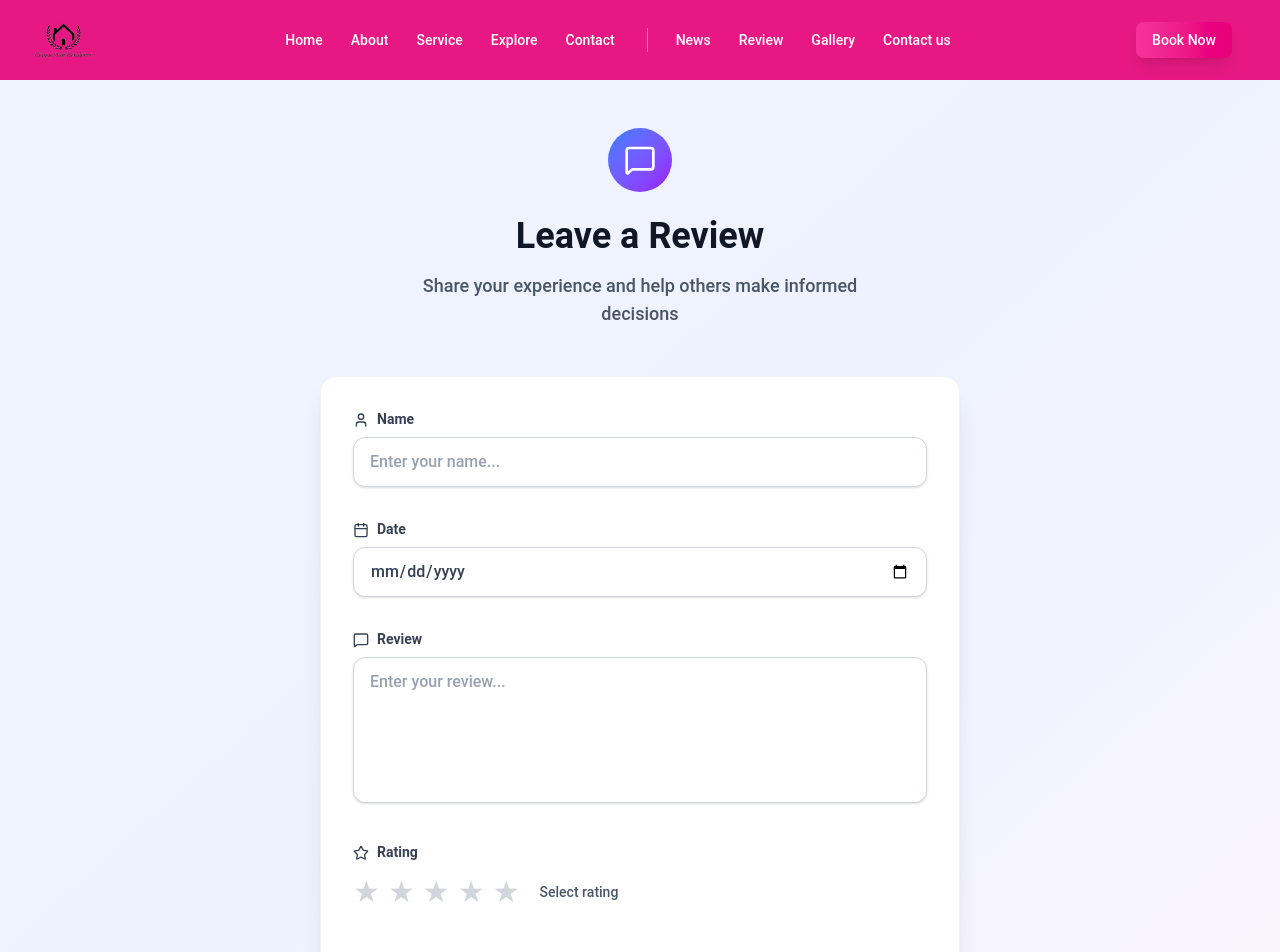
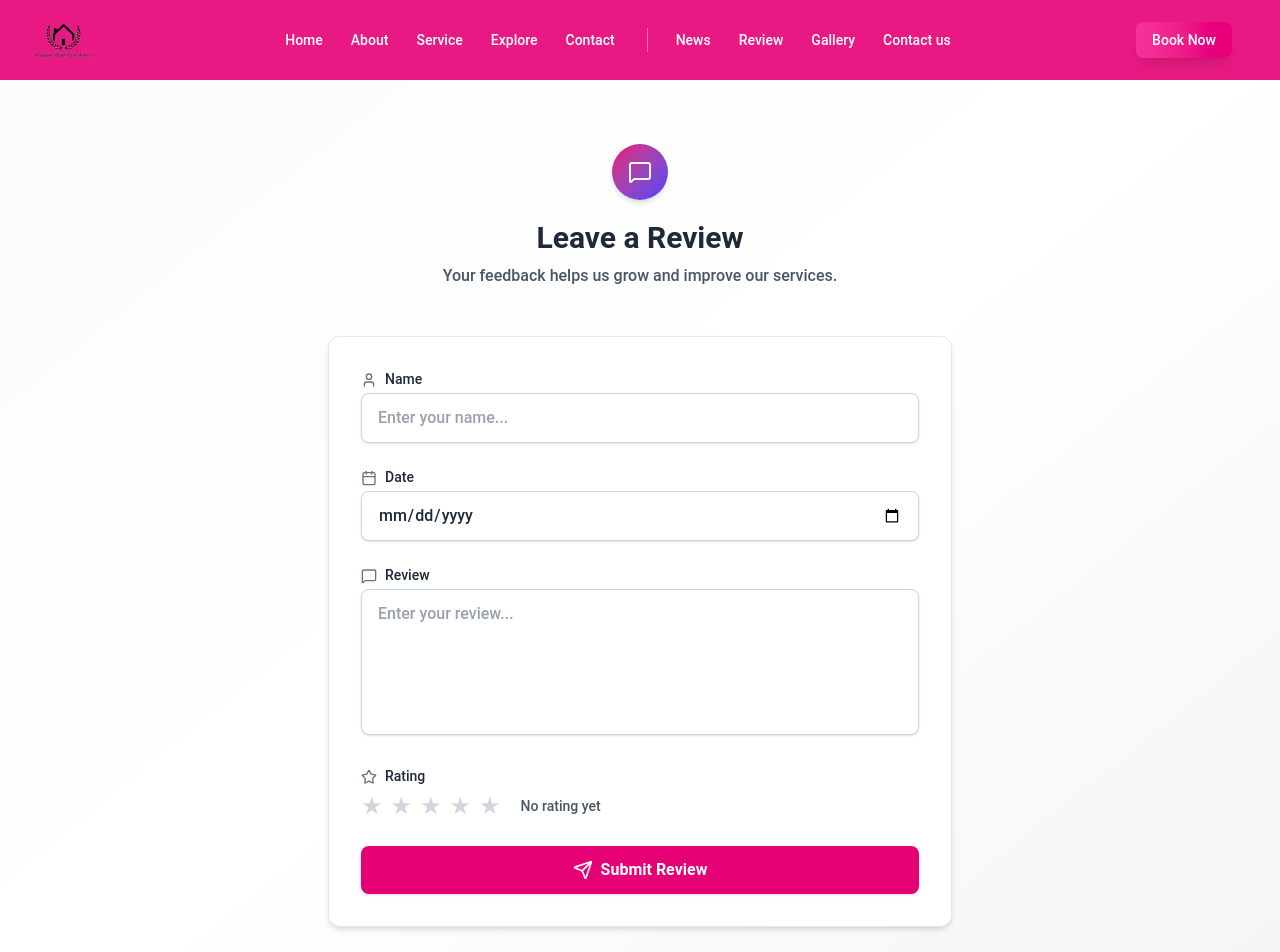
Before and after one commit to fratsaislam/HSR-frontend, a Next.js app: page /review/create in a window 1280 px wide. Shown: the top 952 px of the page. Built offline with nearby package versions, Linux system fonts and the light colour scheme.

Commit message:
review form ui change

```diff
--- a/src/app/contactus/page.jsx
+++ b/src/app/contactus/page.jsx
@@ -62,7 +62,7 @@ const ContactPage = () => {
                   </div>
                   <div>
                     <h3 className="text-sm font-medium text-gray-900">Phone</h3>
-                    <p className="text-gray-900 font-medium text-sm">+1 (555) 123-4567</p>
+                    <p className="text-gray-900 font-medium text-sm">+213 0795150298</p>
                   </div>
                 </div>
               </div>
@@ -74,7 +74,7 @@ const ContactPage = () => {
                   </div>
                   <div>
                     <h3 className="text-sm font-medium text-gray-900">Email</h3>
-                    <p className="text-gray-900 font-medium text-sm">info@hotel.com</p>
+                    <p className="text-gray-900 font-medium text-sm">instasrain@gmail.com</p>
                   </div>
                 </div>
               </div>
@@ -86,7 +86,7 @@ const ContactPage = () => {
                   </div>
                   <div>
                     <h3 className="text-sm font-medium text-gray-900">Address</h3>
-                    <p className="text-gray-900 font-medium text-sm">123 Hotel Street, City, State 12345</p>
+                    <p className="text-gray-900 font-medium text-sm">Tiaaroussine, Djaafra, Bordj Bou Arreridj</p>
                   </div>
                 </div>
               </div>
--- a/src/app/review/create/page.jsx
+++ b/src/app/review/create/page.jsx
@@ -4,12 +4,12 @@ import axiosPlain from "@/utils/axiosPlain";
 import { useRouter } from "next/navigation";
 import Navbar from "@/components/Navbar";
 import { Star, User, Calendar, MessageSquare, Send, Loader2, CheckCircle } from "lucide-react";
-import "../../globals.css"
+import "../../globals.css";
 
 const InputField = ({ icon: Icon, label, type, name, value, onChange, required = true, rows }) => (
-  <div className="space-y-2">
-    <label className="block text-sm font-semibold text-gray-700">
-      <Icon className="w-4 h-4 inline mr-2" />
+  <div className="space-y-1">
+    <label className="block text-sm font-medium text-gray-800 mb-1">
+      <Icon className="w-4 h-4 inline mr-2 text-gray-500" />
       {label}
     </label>
     {type === 'textarea' ? (
@@ -19,10 +19,9 @@ const InputField = ({ icon: Icon, label, type, name, value, onChange, required =
         onChange={onChange}
         rows={rows}
         required={required}
-        className="w-full px-4 py-3 border border-gray-300 rounded-xl focus:ring-2 focus:ring-blue-500
-                   focus:border-blue-500 transition-all duration-200 resize-none
-                   placeholder-gray-400 text-gray-700 bg-white shadow-sm
-                   hover:border-gray-400"
+        className="w-full px-4 py-3 border border-gray-300 rounded-lg focus:ring-2 focus:ring-pink-500
+                   focus:border-pink-500 transition-all duration-200 resize-none
+                   placeholder-gray-400 text-gray-800 bg-white shadow-sm"
         placeholder={`Enter your ${label.toLowerCase()}...`}
       />
     ) : (
@@ -32,10 +31,9 @@ const InputField = ({ icon: Icon, label, type, name, value, onChange, required =
         value={value}
         onChange={onChange}
         required={required}
-        className="w-full px-4 py-3 border border-gray-300 rounded-xl focus:ring-2 focus:ring-blue-500
-                   focus:border-blue-500 transition-all duration-200
-                   placeholder-gray-400 text-gray-700 bg-white shadow-sm
-                   hover:border-gray-400"
+        className="w-full px-4 py-3 border border-gray-300 rounded-lg focus:ring-2 focus:ring-pink-500
+                   focus:border-pink-500 transition-all duration-200
+                   placeholder-gray-400 text-gray-800 bg-white shadow-sm"
         placeholder={type === 'date' ? '' : `Enter your ${label.toLowerCase()}...`}
       />
     )}
@@ -86,9 +84,9 @@ const ReviewForm = () => {
   };
 
   const StarRating = () => (
-    <div className="space-y-2 roboto-en">
-      <label className="block text-sm font-semibold text-gray-700 mb-3">
-        <Star className="w-4 h-4 inline mr-2" />
+    <div className="space-y-1">
+      <label className="block text-sm font-medium text-gray-800 mb-1 roboto-en">
+        <Star className="w-4 h-4 inline mr-2 text-gray-500" />
         Rating
       </label>
       <div className="flex gap-2 items-center">
@@ -97,47 +95,43 @@ const ReviewForm = () => {
             key={star}
             type="button"
             onClick={() => handleStarClick(star)}
-            className={`text-3xl transition-all duration-200 hover:scale-110 ${
+            className={`text-2xl transition-transform duration-150 hover:scale-110 ${
               form.stars >= star
-                ? "text-amber-400 drop-shadow-sm"
-                : "text-gray-300 hover:text-amber-200"
+                ? "text-yellow-400"
+                : "text-gray-300 hover:text-yellow-300"
             }`}
           >
             ★
           </button>
         ))}
         <span className="ml-3 text-sm text-gray-600 font-medium">
-          {form.stars > 0 ? `${form.stars}/5` : "Select rating"}
+          {form.stars > 0 ? `${form.stars}/5` : "No rating yet"}
         </span>
       </div>
     </div>
   );
 
   return (
-    <div className="min-h-screen bg-gradient-to-br from-blue-50 via-indigo-50 to-purple-50 roboto-en">
+    <div className="min-h-screen bg-gradient-to-br from-gray-50 via-white to-gray-100 roboto-en">
       <div className="pt-20">
         <Navbar />
       </div>
-
-      <div className="max-w-2xl mx-auto py-12 px-4">
-        {/* Header */}
+      <div className="max-w-2xl mx-auto py-16 px-6">
         <div className="text-center mb-12">
-          <div className="w-16 h-16 bg-gradient-to-br from-blue-500 to-purple-600 rounded-full
-                          flex items-center justify-center mx-auto mb-6">
-            <MessageSquare className="w-8 h-8 text-white" />
+          <div className="w-14 h-14 bg-gradient-to-br from-pink-600 to-indigo-600 rounded-full
+                          flex items-center justify-center mx-auto mb-5 shadow-md">
+            <MessageSquare className="w-6 h-6 text-white" />
           </div>
-          <h1 className="text-4xl font-bold text-gray-900 mb-4">
+          <h1 className="text-3xl font-semibold text-gray-800 mb-2">
             Leave a Review
           </h1>
-          <p className="text-lg text-gray-600 max-w-lg mx-auto">
-            Share your experience and help others make informed decisions
+          <p className="text-md text-gray-600 max-w-md mx-auto">
+            Your feedback helps us grow and improve our services.
           </p>
         </div>
 
-        {/* Form Card */}
-        <div className="bg-white rounded-2xl shadow-xl border border-gray-100 p-8">
-          <div className="space-y-8">
-            {/* Name Field */}
+        <div className="bg-white rounded-xl shadow-md border border-gray-200 p-8">
+          <form className="space-y-6" onSubmit={handleSubmit}>
             <InputField
               icon={User}
               label="Name"
@@ -146,8 +140,6 @@ const ReviewForm = () => {
               value={form.name}
               onChange={handleChange}
             />
-
-            {/* Date Field */}
             <InputField
               icon={Calendar}
               label="Date"
@@ -156,8 +148,6 @@ const ReviewForm = () => {
               value={form.date}
               onChange={handleChange}
             />
-
-            {/* Review Body */}
             <InputField
               icon={MessageSquare}
               label="Review"
@@ -167,28 +157,22 @@ const ReviewForm = () => {
               onChange={handleChange}
               rows={5}
             />
-
-            {/* Star Rating */}
             <StarRating />
 
-            {/* Submit Button */}
-            <div className="pt-4">
             {submitted ? (
-                <div className="w-full py-4 px-6 bg-green-50 border border-green-200 rounded-xl
-                               flex items-center justify-center gap-3 text-green-700 font-semibold">
+              <div className="w-full py-3 px-4 bg-green-100 border border-green-300 rounded-lg
+                             flex items-center justify-center text-green-700 font-medium gap-2">
                 <CheckCircle className="w-5 h-5" />
-                  Review submitted successfully! Redirecting...
+                Submitted! Redirecting...
               </div>
             ) : (
               <button
-                  onClick={handleSubmit}
+                type="submit"
                 disabled={submitting}
-                  className="w-full py-4 px-6 bg-gradient-to-r from-pink-600 to-purple-600
-                             text-white font-semibold rounded-xl shadow-lg
-                             hover:from-pink-700 hover:to-purple-700
-                             transform hover:scale-[1.02] transition-all duration-200
-                             disabled:opacity-50 disabled:cursor-not-allowed disabled:transform-none
-                             flex items-center justify-center gap-3"
+                className="w-full py-3 px-6 bg-pink-600 text-white font-semibold rounded-lg shadow
+                           hover:bg-pink-700 transition-all duration-200
+                           flex items-center justify-center gap-2
+                           disabled:opacity-60 disabled:cursor-not-allowed"
               >
                 {submitting ? (
                   <>
@@ -203,14 +187,12 @@ const ReviewForm = () => {
                 )}
               </button>
             )}
-            </div>
-          </div>
+          </form>
         </div>
 
-        {/* Footer Note */}
-        <div className="text-center mt-8">
+        <div className="text-center mt-6">
           <p className="text-sm text-gray-500">
-            Your review will be visible to other customers after submission
+            Once submitted, your review may be publicly visible.
           </p>
         </div>
       </div>
```
Lines whose indentation alone changed are shown as unchanged.
